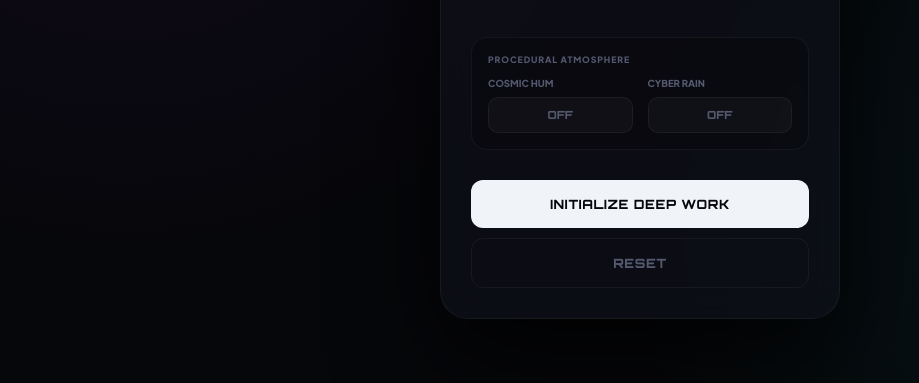
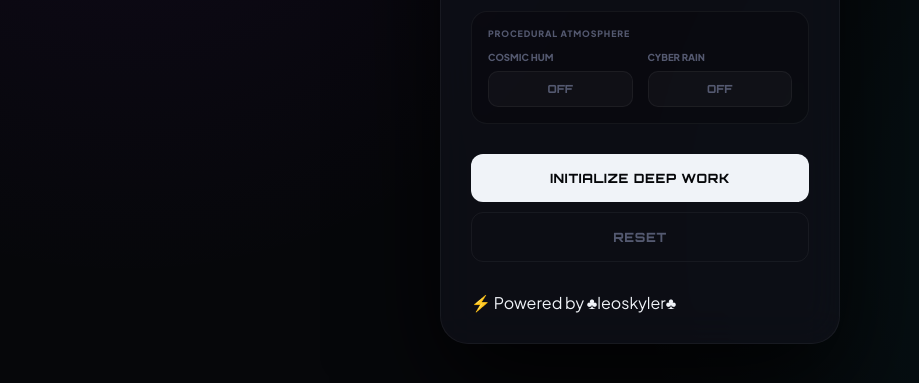
Before and after one commit to leoskyler/cyber-zen, a plain HTML site: page index.html in a window 1280 px wide. Shown: the part 405-788 px from the top of the page, without its empty margins (0-919 px from the left). Drawn offline with Linux system fonts and the light colour scheme.

Commit message:
Update index.html

```diff
--- a/index.html
+++ b/index.html
@@ -13,7 +13,7 @@
         <!-- Top Tech Ribbon -->
         <header class="zen-header">
             <span class="system-id">SYS.LOC: ZEN_CORE</span>
-            <span class="status-indicator pulses">CALIBRATING</span>
+            <span class="status-indicator pulses" id="statusIndicator">CALIBRATING</span>
         </header>
 
         <!-- Dynamic Breathing Visualizer -->
@@ -48,6 +48,13 @@
             <button class="action-btn" id="sessionBtn">INITIALIZE DEEP WORK</button>
             <button class="action-btn secondary" id="resetBtn">RESET</button>
         </footer>
+
+        <!-- ⚡ Custom Signature Footer -->
+        <footer class="zen-footer">
+            <div class="developer-signature">
+                <span class="bolt-icon">⚡</span> Powered by <span class="handle">♣︎leoskyler♣︎</span>
+            </div>
+        </footer>
     </div>
 
     <script src="script.js"></script>
```
